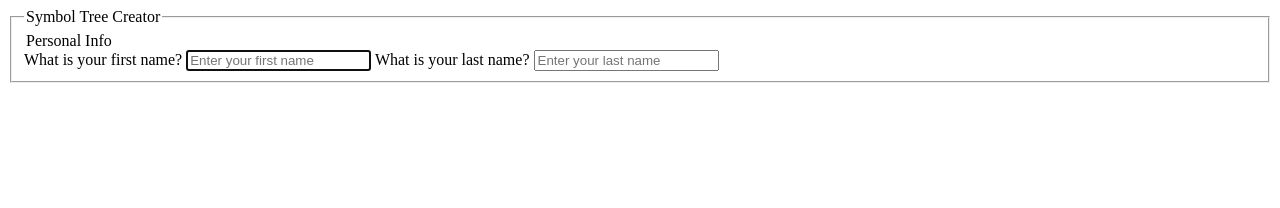
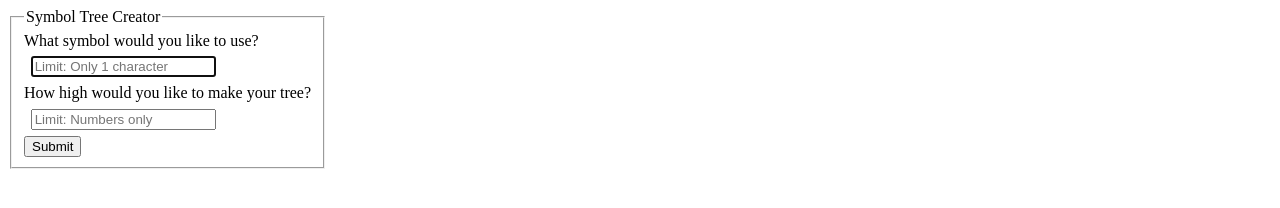
Before and after one commit to nss-day-cohort-13/static-web-javascript-quiz-AlanE23, a plain HTML site: page index.html in a window 1280 px wide. Drawn offline with Linux system fonts and the light colour scheme.

Commit message:
Link DOM inputs to JS

```diff
--- a/index.html
+++ b/index.html
@@ -4,21 +4,24 @@
   <meta charset="utf-8">
   <meta http-equiv="X-UA-Compatible" content="IE=edge">
   <title></title>
-  <link rel="stylesheet" href="">
+  <link rel="stylesheet" href="style.css">
 </head>
 <body>
-  <div class="wrapper">
 
-    <fieldset>
-      <legend>Symbol Tree Creator</legend>
-      <legend>Personal Info</legend>
-      <label for="first-name">What is your first name?</label>
-      <input type="text" id="first-name" placeholder="Enter your first name"autofocus>
-      <label for="last-name">What is your last name?</label>
-      <input type="text" id="last-name" placeholder="Enter your last name">
-    </fieldset>
+  <fieldset class="selectBox">
 
-  </div>
+    <legend>Symbol Tree Creator</legend>
+
+    <label for="symbol">What symbol would you like to use?</label>
+    <input type="text" id="bSymbol" placeholder="Limit: Only 1 character"autofocus>
+
+    <label for="height">How high would you like to make your tree?</label>
+    <input type="text" id="bHeight" placeholder="Limit: Numbers only">
+
+    <button id="buttonID" onclick="submit ()">Submit</button>
+
+  </fieldset>
+
  <script src="quiz.js" type="text/javascript" charset="utf-8"></script>
 </body>
 </html>
--- a/quiz.js
+++ b/quiz.js
@@ -1,14 +1,27 @@
 console.log("Begin Program");
 
-var prince = "*"; // symbol used to create the tree, specified by the user
+var prince // symbol used to create the tree, specified by the user
 
-var willisT = 7; // height of the tree, specified by the user
+var willisT // height of the tree, specified by the user
 
 var space = " "; // var for space to left of symbol chose
 
 var planet // planet will be equal to the number of spaces needed
 
 var numP // numP will be equal to the number of symbols needed
+
+var buttonPress = document.getElementById("buttonID");
+
+function submit () {
+  var prince = document.getElementById("bSymbol").value;
+
+  var willisT = document.getElementById("bHeight").value;
+
+  console.log("symbol", prince);
+  console.log("height", willisT);
+}
+
+
 
 for (var i = 1; i <= willisT; i++) {
 
@@ -23,3 +36,8 @@ for (var i = 1; i <= willisT; i++) {
 
 
 console.log("End Program");
+
+
+// empty movement() variable that becomes a function
+
+// "pass" arguement inside a function
--- /dev/null
+++ b/style.css
@@ -0,0 +1,14 @@
+
+
+.selectBox {
+  display: inline-block;
+}
+
+.symbolDiv, .heightDiv {
+  margin: .5em;
+}
+
+input {
+  display: block;
+  margin: .5em;
+}
```
